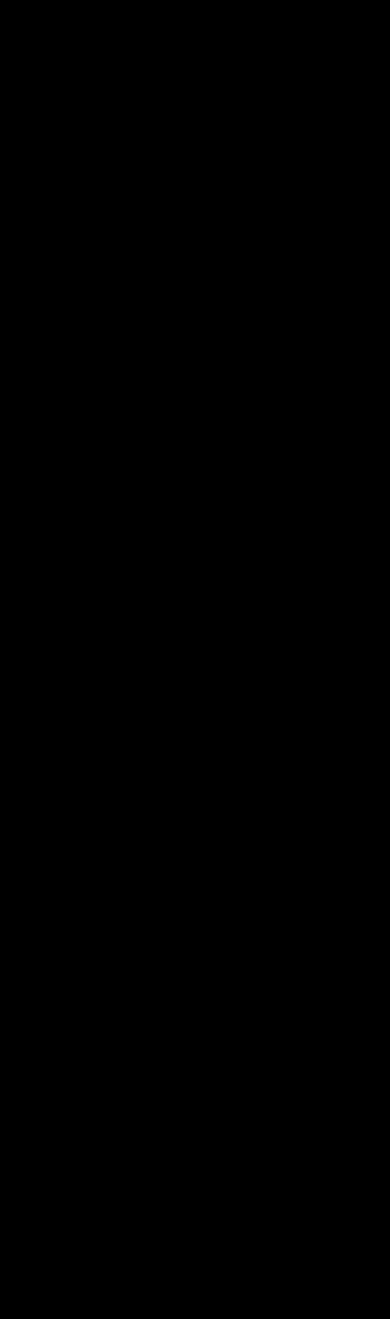
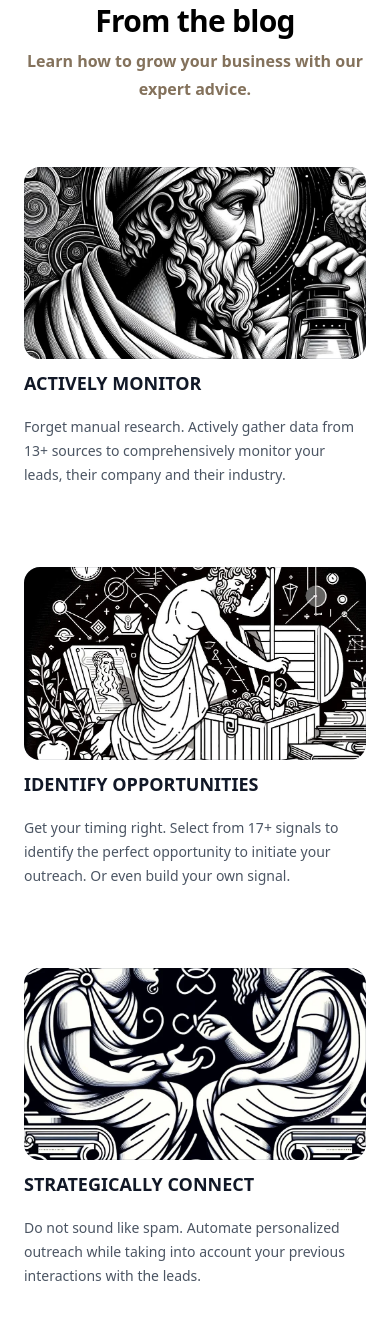
Before and after one commit to nadundev/aristotle-web, a website built with Vite: page index.html in a window 390 px wide. Shown: the part 5324-6643 px from the top of the page. Before the commit the page ends 5231 px from the top, so only its background shows below. Built offline with nearby package versions, Linux system fonts and the light colour scheme.

Commit message:
three col section added

```diff
--- a/index.html
+++ b/index.html
@@ -4,7 +4,7 @@
     <meta charset="UTF-8" />
     <link rel="icon" type="image/svg+xml" href="/vite.svg" />
     <meta name="viewport" content="width=device-width, initial-scale=1.0" />
-    <title>Vite App</title>
+    <title>Aristotle</title>
   </head>
   <body class="relative bg-black">
     <main>
@@ -56,16 +56,13 @@
           <div class="hidden lg:flex lg:gap-x-12">
             <!-- Desktop menu items -->
             <a href="#" class="text-sm font-semibold leading-6 text-white"
-              >Product</a
+              >Why</a
             >
             <a href="#" class="text-sm font-semibold leading-6 text-white"
-              >Features</a
+              >How</a
             >
             <a href="#" class="text-sm font-semibold leading-6 text-white"
-              >Marketplace</a
-            >
-            <a href="#" class="text-sm font-semibold leading-6 text-white"
-              >Company</a
+              >Who</a
             >
           </div>
           <div class="hidden lg:flex lg:flex-1 lg:justify-end">
@@ -120,17 +117,17 @@
                   <a
                     href="#"
                     class="-mx-3 block rounded-lg px-3 py-2 text-base font-semibold leading-7 text-white hover:bg-brand-100 hover:bg-opacity-10"
-                    >Product</a
+                    >Why</a
                   >
                   <a
                     href="#"
                     class="-mx-3 block rounded-lg px-3 py-2 text-base font-semibold leading-7 text-white hover:bg-brand-100 hover:bg-opacity-10"
-                    >Features</a
+                    >How</a
                   >
                   <a
                     href="#"
                     class="-mx-3 block rounded-lg px-3 py-2 text-base font-semibold leading-7 text-white hover:bg-brand-100 hover:bg-opacity-10"
-                    >Marketplace</a
+                    >Who</a
                   >
                   <a
                     href="#"
@@ -601,6 +598,107 @@
         </div>
       </div>
       <!-- Banner 02 end -->
+      <!-- Three Col Section Start -->
+      <div class="bg-white py-24 sm:py-24">
+        <div class="mx-auto max-w-7xl px-6 lg:px-8">
+          <div class="mx-auto max-w-2xl text-center">
+            <h2 class="text-3xl font-bold tracking-tight text-black sm:text-4xl">From the blog</h2>
+            <p class="mt-2 text-base font-semibold leading-7 text-brand-500">Learn how to grow your business with our expert advice.</p>
+          </div>
+          <div
+            class="mx-auto mt-16 grid max-w-2xl grid-cols-1 gap-x-8 gap-y-20 lg:mx-0 lg:max-w-none lg:grid-cols-3"
+          >
+            <article class="flex flex-col items-start justify-between">
+              <div class="relative w-full">
+                <img
+                  src="/assets/grid-image-01.webp"
+                  alt=""
+                  class="aspect-[16/9] w-full rounded-2xl bg-gray-100 object-cover sm:aspect-[2/1] lg:aspect-[3/2]"
+                />
+                <div
+                  class="absolute inset-0 rounded-2xl ring-1 ring-inset ring-gray-900/10"
+                ></div>
+              </div>
+              <div class="max-w-xl">
+                <div class="group relative">
+                  <h3
+                    class="mt-3 text-lg font-semibold leading-6 text-gray-900 group-hover:text-gray-600"
+                  >
+                    <a href="#">
+                      <span class="absolute inset-0"></span>
+                      ACTIVELY MONITOR
+                    </a>
+                  </h3>
+                  <p class="mt-5 line-clamp-3 text-sm leading-6 text-gray-600">
+                    Forget manual research. Actively gather data from 13+
+                    sources to comprehensively monitor your leads, their company
+                    and their industry.
+                  </p>
+                </div>
+              </div>
+            </article>
+            <article class="flex flex-col items-start justify-between">
+              <div class="relative w-full">
+                <img
+                  src="/assets/grid-image-02.webp"
+                  alt=""
+                  class="aspect-[16/9] w-full rounded-2xl bg-gray-100 object-cover sm:aspect-[2/1] lg:aspect-[3/2]"
+                />
+                <div
+                  class="absolute inset-0 rounded-2xl ring-1 ring-inset ring-gray-900/10"
+                ></div>
+              </div>
+              <div class="max-w-xl">
+                <div class="group relative">
+                  <h3
+                    class="mt-3 text-lg font-semibold leading-6 text-gray-900 group-hover:text-gray-600"
+                  >
+                    <a href="#">
+                      <span class="absolute inset-0"></span>
+                      IDENTIFY OPPORTUNITIES
+                    </a>
+                  </h3>
+                  <p class="mt-5 line-clamp-3 text-sm leading-6 text-gray-600">
+                    Get your timing right. Select from 17+ signals to identify
+                    the perfect opportunity to initiate your outreach. Or even
+                    build your own signal.
+                  </p>
+                </div>
+              </div>
+            </article>
+            <article class="flex flex-col items-start justify-between">
+              <div class="relative w-full">
+                <img
+                  src="/assets/grid-image-03.webp"
+                  alt=""
+                  class="aspect-[16/9] w-full rounded-2xl bg-gray-100 object-cover sm:aspect-[2/1] lg:aspect-[3/2]"
+                />
+                <div
+                  class="absolute inset-0 rounded-2xl ring-1 ring-inset ring-gray-900/10"
+                ></div>
+              </div>
+              <div class="max-w-xl">
+                <div class="group relative">
+                  <h3
+                    class="mt-3 text-lg font-semibold leading-6 text-gray-900 group-hover:text-gray-600"
+                  >
+                    <a href="#">
+                      <span class="absolute inset-0"></span>
+                      STRATEGICALLY CONNECT
+                    </a>
+                  </h3>
+                  <p class="mt-5 line-clamp-3 text-sm leading-6 text-gray-600">
+                    Do not sound like spam. Automate personalized outreach while
+                    taking into account your previous interactions with the
+                    leads.
+                  </p>
+                </div>
+              </div>
+            </article>
+          </div>
+        </div>
+      </div>
+      <!-- Three Col Section end -->
     </main>
     <script type="module" src="/main.js"></script>
   </body>
```
Also changed, not shown: assets/grid-image-01.webp (added), assets/grid-image-02.webp (added), assets/grid-image-03.webp (added).
